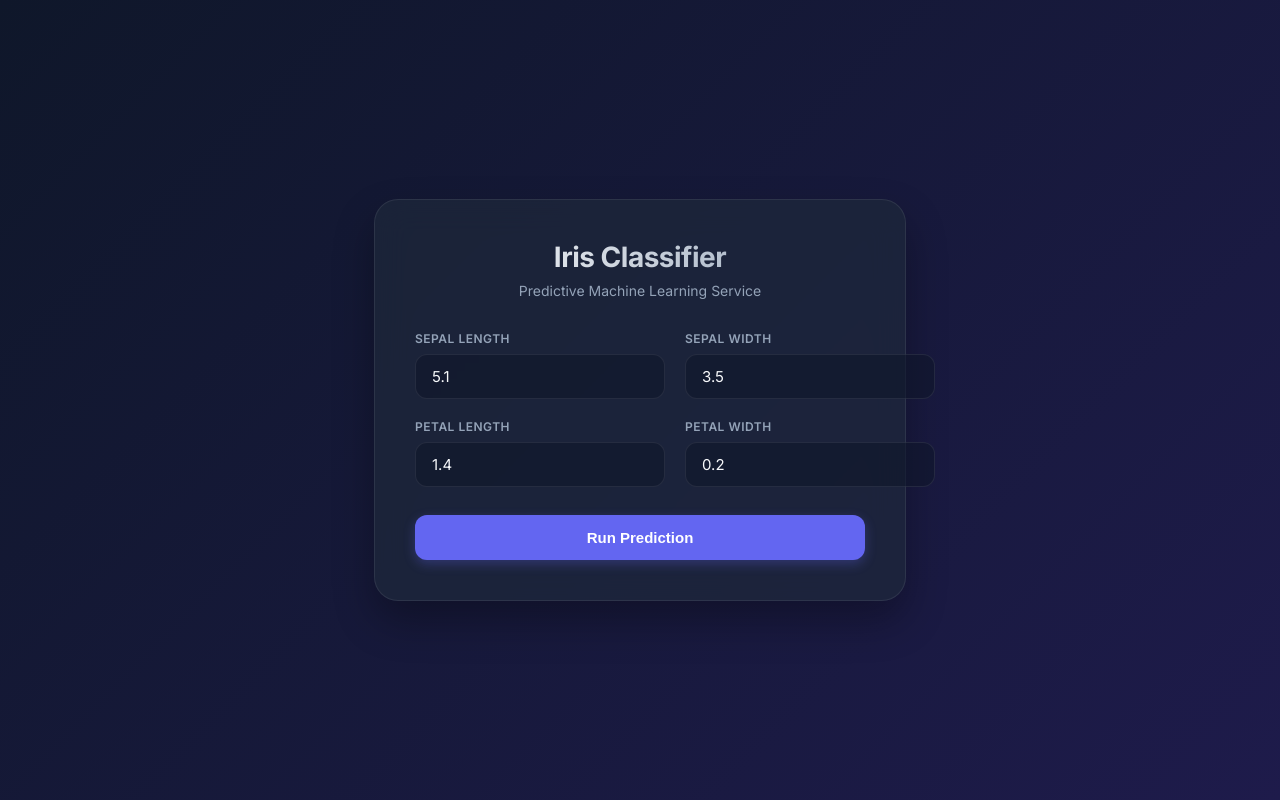
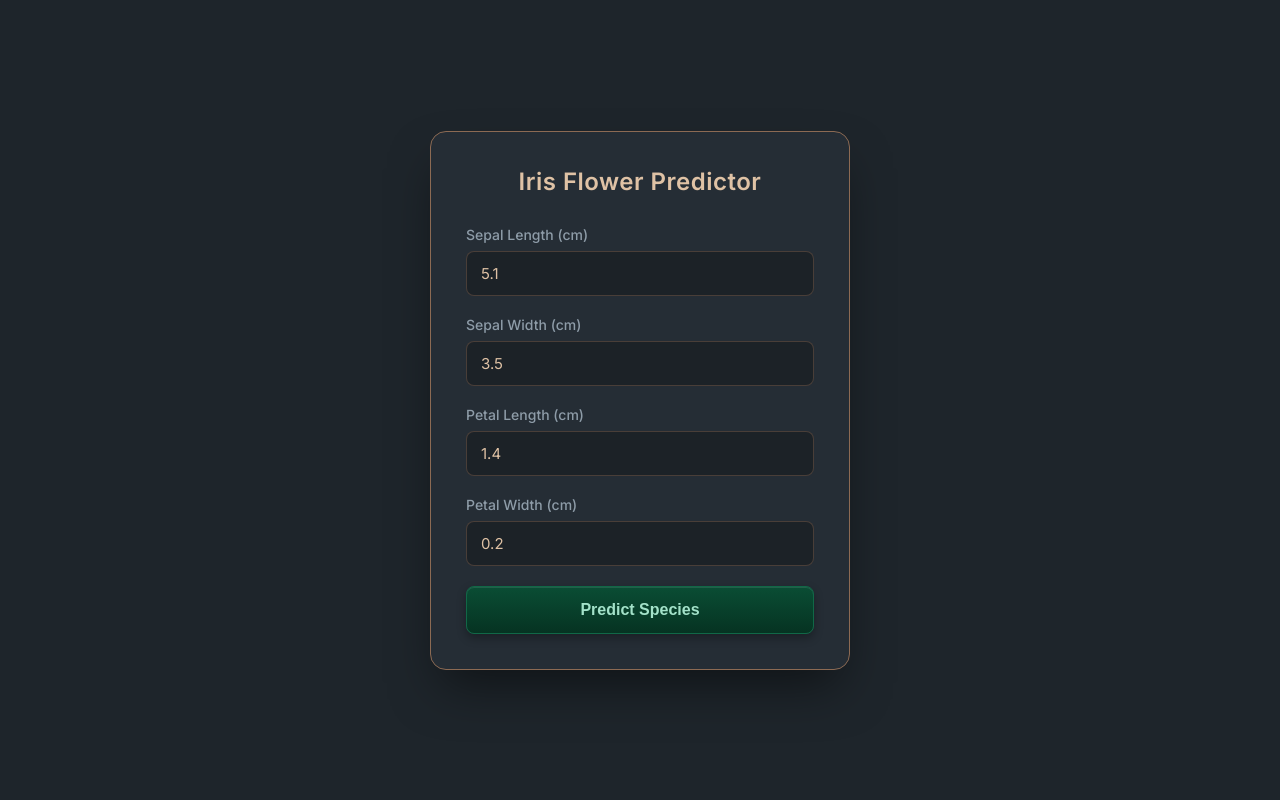
Before and after one commit to Abhimanyu2314/iris-flask-api, a Flask app: page / in a window 1280 px wide. Run offline with Flask 3, Linux system fonts and the light colour scheme; parts of the project's set-up code (start-up, migrations or seed data) failed here and were passed over.

Commit message:
Implement copper-luxury theme with avatar overlay layout

```diff
--- a/templates/index.html
+++ b/templates/index.html
@@ -3,197 +3,173 @@
 <head>
     <meta charset="UTF-8">
     <meta name="viewport" content="width=device-width, initial-scale=1.0">
-    <title>Iris Intelligence Platform</title>
-    <link href="https://fonts.googleapis.com/css2?family=Inter:wght@300;400;500;600;700&display=swap" rel="stylesheet">
+    <title>Iris Flower Predictor</title>
+    <link href="https://fonts.googleapis.com/css2?family=Inter:wght@400;500;600;700&display=swap" rel="stylesheet">
     <style>
         :root {
-            --bg-gradient: linear-gradient(135deg, #0f172a 0%, #1e1b4b 100%);
-            --panel-bg: rgba(30, 41, 59, 0.7);
-            --panel-border: rgba(255, 255, 255, 0.08);
-            --accent-primary: #6366f1;
-            --accent-hover: #4f46e5;
-            --text-main: #f8fafc;
-            --text-muted: #94a3b8;
+            --bg-color: #1e252b;
+            --panel-bg: #252d35;
+            --copper-border: #8c6a53;
+            --text-gold: #dfc2a5;
+            --text-muted: #8e9ca8;
+            --input-bg: #1c2227;
         }
 
         body {
             font-family: 'Inter', sans-serif;
-            background: var(--bg-gradient);
-            color: var(--text-main);
+            background-color: var(--bg-color);
+            color: #ffffff;
             display: flex;
             justify-content: center;
             align-items: center;
             min-height: 100vh;
             margin: 0;
-            padding: 20px;
+        }
+
+        .card {
+            background-color: var(--panel-bg);
+            border: 1px solid var(--copper-border);
+            border-radius: 16px;
+            padding: 35px;
+            width: 100%;
+            max-width: 420px;
+            box-shadow: 0 25px 50px -12px rgba(0, 0, 0, 0.5);
             box-sizing: border-box;
         }
 
-        .container {
-            background: var(--panel-bg);
-            backdrop-filter: blur(16px);
-            -webkit-backdrop-filter: blur(16px);
-            border: 1px solid var(--panel-border);
-            padding: 40px;
-            border-radius: 24px;
-            width: 100%;
-            max-width: 450px;
-            box-shadow: 0 20px 40px rgba(0, 0, 0, 0.3);
-        }
-
-        .header {
+        h2 {
             text-align: center;
-            margin-bottom: 32px;
-        }
-
-        .header h1 {
-            font-size: 28px;
-            font-weight: 700;
-            margin: 0 0 8px 0;
-            letter-spacing: -0.5px;
-            background: linear-gradient(to right, #fff, #94a3b8);
-            -webkit-background-clip: text;
-            -webkit-text-fill-color: transparent;
-        }
-
-        .header p {
-            font-size: 14px;
-            color: var(--text-muted);
-            margin: 0;
-        }
-
-        .grid-inputs {
-            display: grid;
-            grid-template-columns: 1fr 1fr;
-            gap: 20px;
-            margin-bottom: 28px;
+            margin: 0 0 30px 0;
+            color: var(--text-gold);
+            font-size: 24px;
+            font-weight: 600;
+            letter-spacing: 0.5px;
         }
 
         .input-group {
-            display: flex;
-            flex-direction: column;
-            gap: 8px;
+            margin-bottom: 20px;
         }
 
         label {
-            font-size: 12px;
-            font-weight: 600;
-            text-transform: uppercase;
-            letter-spacing: 0.5px;
+            display: block;
+            margin-bottom: 8px;
             color: var(--text-muted);
+            font-size: 14px;
+            font-weight: 500;
         }
 
         input {
-            background: rgba(15, 23, 42, 0.6);
-            border: 1px solid var(--panel-border);
-            padding: 12px 16px;
-            border-radius: 12px;
-            color: var(--text-main);
+            width: 100%;
+            background-color: var(--input-bg);
+            border: 1px solid rgba(140, 106, 83, 0.4);
+            border-radius: 8px;
+            padding: 12px 14px;
+            color: var(--text-gold);
             font-size: 15px;
             font-family: inherit;
-            transition: all 0.2s ease;
+            box-sizing: border-box;
+            transition: border-color 0.2s;
         }
 
         input:focus {
             outline: none;
-            border-color: var(--accent-primary);
-            box-shadow: 0 0 0 3px rgba(99, 102, 241, 0.2);
+            border-color: var(--copper-border);
         }
 
         button {
             width: 100%;
+            background: linear-gradient(180deg, #0a4d34 0%, #063322 100%);
+            border: 1px solid #116847;
+            color: #a3e2c9;
             padding: 14px;
-            background: var(--accent-primary);
-            border: none;
-            color: white;
-            font-size: 15px;
+            font-size: 16px;
             font-weight: 600;
-            border-radius: 12px;
+            border-radius: 8px;
             cursor: pointer;
-            transition: all 0.2s ease;
-            box-shadow: 0 4px 12px rgba(99, 102, 241, 0.3);
+            box-shadow: inset 0 1px 0 rgba(255,255,255,0.1), 0 4px 10px rgba(0,0,0,0.3);
+            transition: opacity 0.2s;
         }
 
         button:hover {
-            background: var(--accent-hover);
-            transform: translateY(-1px);
+            opacity: 0.9;
         }
 
-        button:active {
-            transform: translateY(0);
+        .result-container {
+            position: relative;
+            margin-top: 25px;
+            display: none;
         }
 
         #result-panel {
-            margin-top: 24px;
+            background-color: rgba(28, 34, 39, 0.8);
+            border-radius: 8px;
             padding: 16px;
-            border-radius: 12px;
+            font-size: 16px;
+            font-weight: 600;
+            color: var(--text-gold);
             text-align: center;
-            font-weight: 500;
-            font-size: 15px;
-            display: none;
-            border: 1px solid transparent;
-            animation: fadeIn 0.3s ease;
+            border: 1px solid rgba(140, 106, 83, 0.2);
+            padding-right: 60px; /* Make space for the thumbnail overlap */
         }
 
-        @keyframes fadeIn {
-            from { opacity: 0; transform: translateY(5px); }
-            to { opacity: 1; transform: translateY(0); }
-        }
-
-        .status-loading {
-            background: rgba(255, 255, 255, 0.05);
-            color: var(--text-main);
-            border-color: var(--panel-border);
-        }
-
-        .species-result {
-            background: rgba(99, 102, 241, 0.15);
-            color: #a5b4fc;
-            border-color: rgba(99, 102, 241, 0.3);
-            font-size: 18px;
-            font-weight: 600;
+        .flower-avatar {
+            position: absolute;
+            right: -10px;
+            top: 50%;
+            transform: translateY(-50%);
+            width: 65px;
+            height: 65px;
+            border-radius: 50%;
+            border: 2px solid var(--copper-border);
+            box-shadow: 0 4px 10px rgba(0,0,0,0.4);
+            background-size: cover;
+            background-position: center;
+            display: none;
         }
     </style>
 </head>
 <body>
 
-<div class="container">
-    <div class="header">
-        <h1>Iris Classifier</h1>
-        <p>Predictive Machine Learning Service</p>
-    </div>
-
+<div class="card">
+    <h2>Iris Flower Predictor</h2>
     <form id="predictorForm">
-        <div class="grid-inputs">
         <div class="input-group">
-                <label>Sepal Length</label>
+            <label>Sepal Length (cm)</label>
             <input type="number" id="sepal_length" step="0.1" required value="5.1">
         </div>
         <div class="input-group">
-                <label>Sepal Width</label>
+            <label>Sepal Width (cm)</label>
             <input type="number" id="sepal_width" step="0.1" required value="3.5">
         </div>
         <div class="input-group">
-                <label>Petal Length</label>
+            <label>Petal Length (cm)</label>
             <input type="number" id="petal_length" step="0.1" required value="1.4">
         </div>
         <div class="input-group">
-                <label>Petal Width</label>
+            <label>Petal Width (cm)</label>
             <input type="number" id="petal_width" step="0.1" required value="0.2">
         </div>
-        </div>
-        <button type="submit">Run Prediction</button>
+        <button type="submit">Predict Species</button>
     </form>
 
+    <div class="result-container" id="resContainer">
         <div id="result-panel"></div>
+        <div class="flower-avatar" id="flowerImg"></div>
+    </div>
 </div>
 
 <script>
-    const targetMap = { 0: 'Setosa 🌸', 1: 'Versicolor 🌻', 2: 'Virginica 🌺' };
+    const targetMap = {
+        0: { name: 'Setosa 🌸', img: 'https://upload.wikimedia.org/wikipedia/commons/5/56/Kosaciec_szczecinkowaty_Iris_setosa.jpg' },
+        1: { name: 'Versicolor 🌻', img: 'https://upload.wikimedia.org/wikipedia/commons/4/41/Iris_versicolor_3.jpg' },
+        2: { name: 'Virginica 🌺', img: 'https://upload.wikimedia.org/wikipedia/commons/9/9f/Iris_virginica.jpg' }
+    };
 
     document.getElementById('predictorForm').addEventListener('submit', async (e) => {
         e.preventDefault();
+        const container = document.getElementById('resContainer');
         const panel = document.getElementById('result-panel');
+        const avatar = document.getElementById('flowerImg');
 
         const features = [
             parseFloat(document.getElementById('sepal_length').value),
@@ -202,9 +178,9 @@
             parseFloat(document.getElementById('petal_width').value)
         ];
 
-        panel.style.display = 'block';
-        panel.className = 'status-loading';
-        panel.innerText = 'Processing analytical data...';
+        container.style.display = 'block';
+        avatar.style.display = 'none';
+        panel.innerText = 'Analyzing data attributes...';
 
         try {
             const response = await fetch('/predict', {
@@ -213,15 +189,18 @@
                 body: JSON.stringify({ features })
             });
             const data = await response.json();
-            const speciesName = targetMap[data.prediction[0]] || 'Unknown Classification';
+            const predictionId = data.prediction[0];
+            const species = targetMap[predictionId];
 
-            panel.className = 'species-result';
-            panel.innerText = `Classification: ${speciesName}`;
+            if(species) {
+                panel.innerText = `Predicted Species: ${species.name}`;
+                avatar.style.backgroundImage = `url('${species.img}')`;
+                avatar.style.display = 'block';
+            } else {
+                panel.innerText = 'Unknown Classification';
+            }
         } catch (error) {
-            panel.style.background = 'rgba(239, 68, 68, 0.1)';
-            panel.style.color = '#fca5a5';
-            panel.style.borderColor = 'rgba(239, 68, 68, 0.3)';
-            panel.innerText = 'Network error executing pipeline.';
+            panel.innerText = 'Error executing pipeline request.';
         }
     });
 </script>
```
Lines whose indentation alone changed are shown as unchanged.
